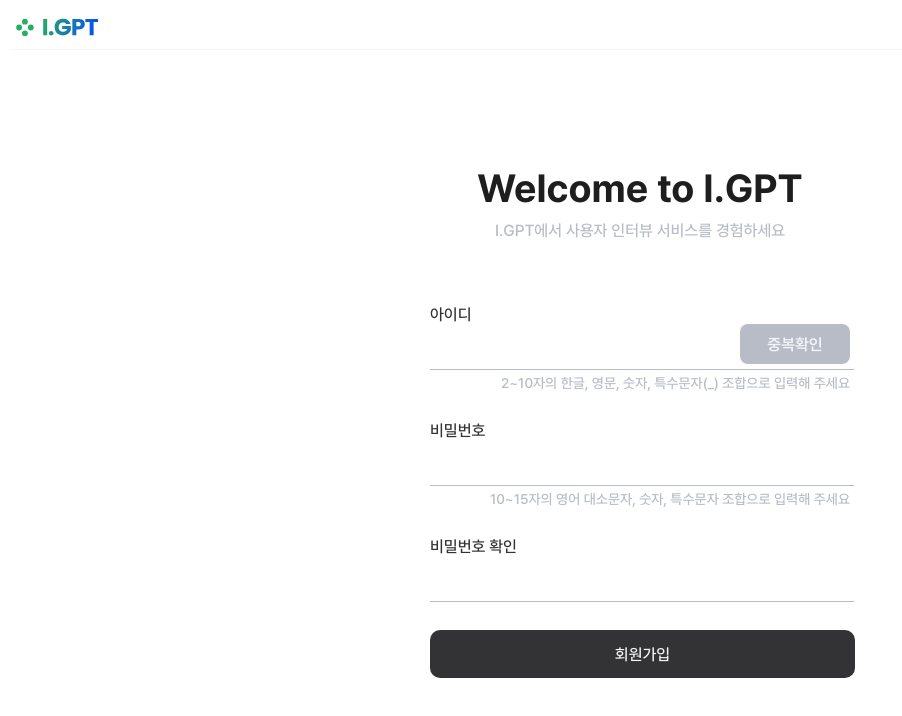
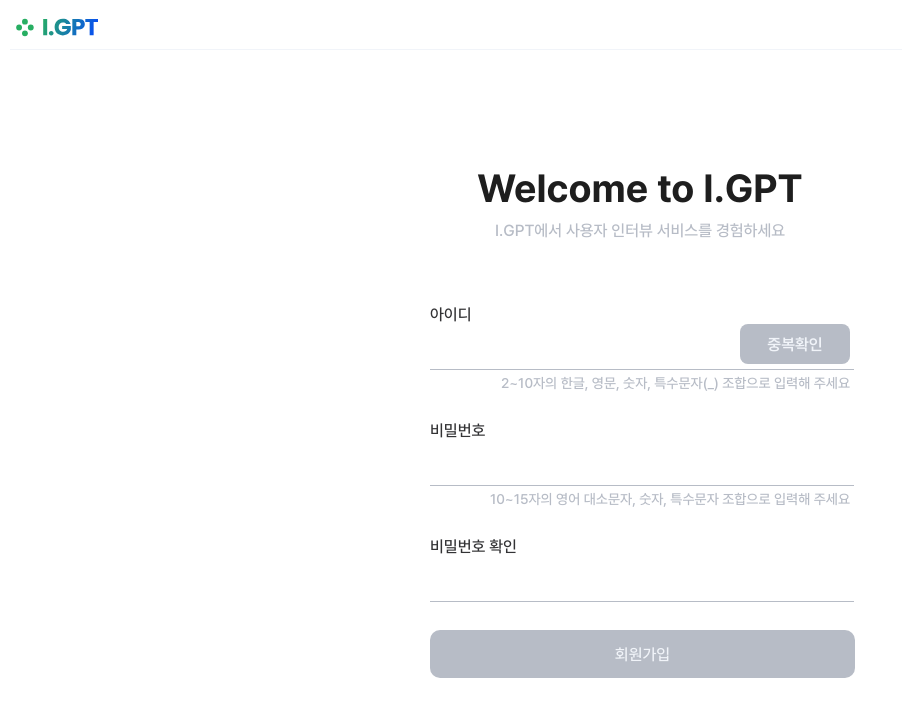
Before and after one commit to Prompt-er-Day-Winning-Team/interview_GPT_Frontend, a React (Create React App) app: page /join in a window 1280 px wide. Shown: the top 716 px of the page, without its empty margins (0-902 px from the left). Built offline with nearby package versions, Linux system fonts and the light colour scheme.

Commit message:
feat: create user

```diff
--- a/src/pages/join/index.js
+++ b/src/pages/join/index.js
@@ -3,6 +3,7 @@
 import * as S from "./style";
 import axios from "axios";
 import { useNavigate } from "react-router";
+import { convertRegistUserUrl } from "../../utils/apis";
 
 function JoinPage() {
   const [accountInfo, setAccountInfo] = useState({
@@ -19,11 +20,10 @@
     });
   };
 
-  /*const registerUser = () => {
-    // create user
+  const registerUser = () => {
     const response = axios
       .post(
-        "/v1/users",
+        convertRegistUserUrl(),
         {
           id: accountInfo.email,
           password: accountInfo.password,
@@ -36,14 +36,12 @@
         }
       )
       .then(function (response) {
-        console.log(response);
         navigate("/homepage");
       })
       .catch(function (error) {
         console.log(error);
       });
   };
-  */
 
   function isValidEmail(input) {
     if (!/^.{2,10}$/.test(input)) {
@@ -112,7 +110,12 @@
             onChange={handleInputChange}
           />
           <S.JoinButton
-            isCheck={accountInfo.password === accountInfo.passwordCheck}
+            onClick={registerUser}
+            isCheck={
+              accountInfo.email &&
+              accountInfo.password &&
+              accountInfo.password === accountInfo.passwordCheck
+            }
           >
             {"회원가입"}
           </S.JoinButton>
--- /dev/null
+++ b/src/utils/apis.js
@@ -0,0 +1,3 @@
+export const convertRegistUserUrl = () => {
+  return "https://i-dot-gpt-81f182021aa0.herokuapp.com/v1/users";
+};
```
